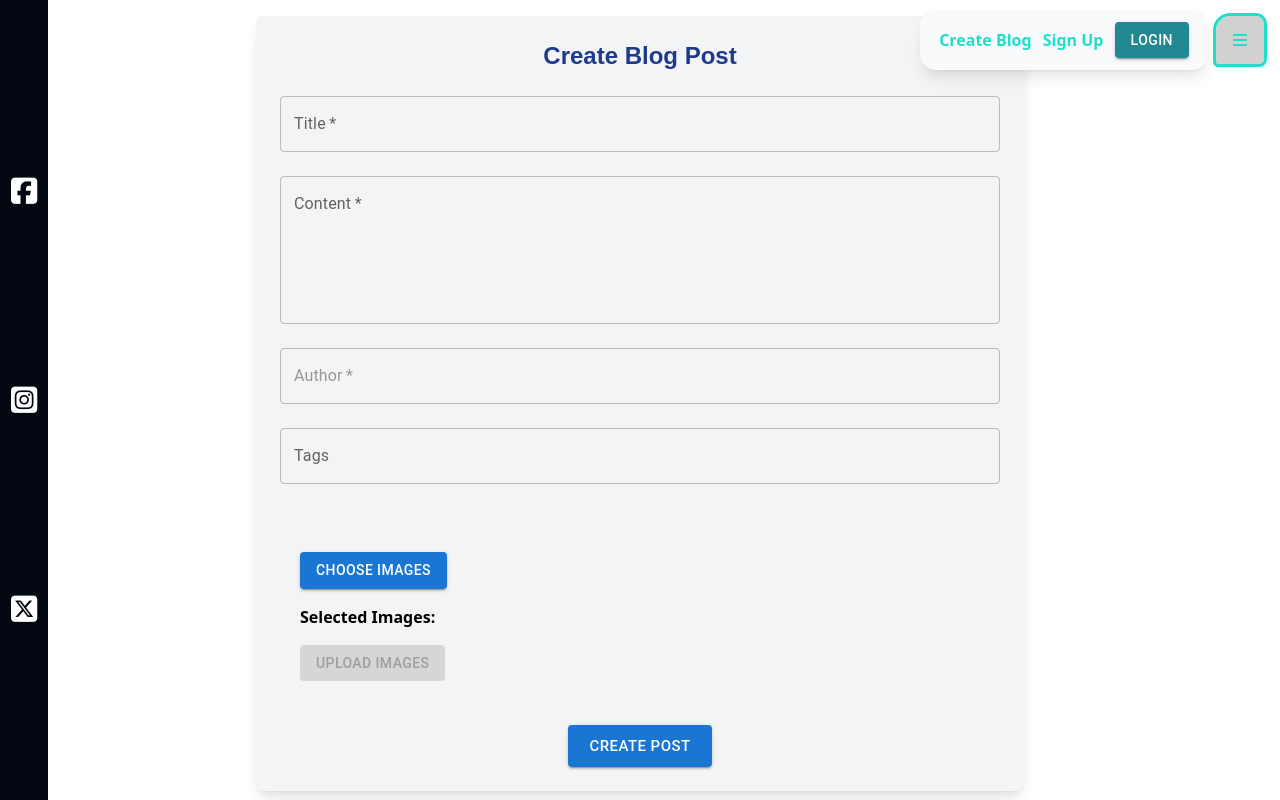
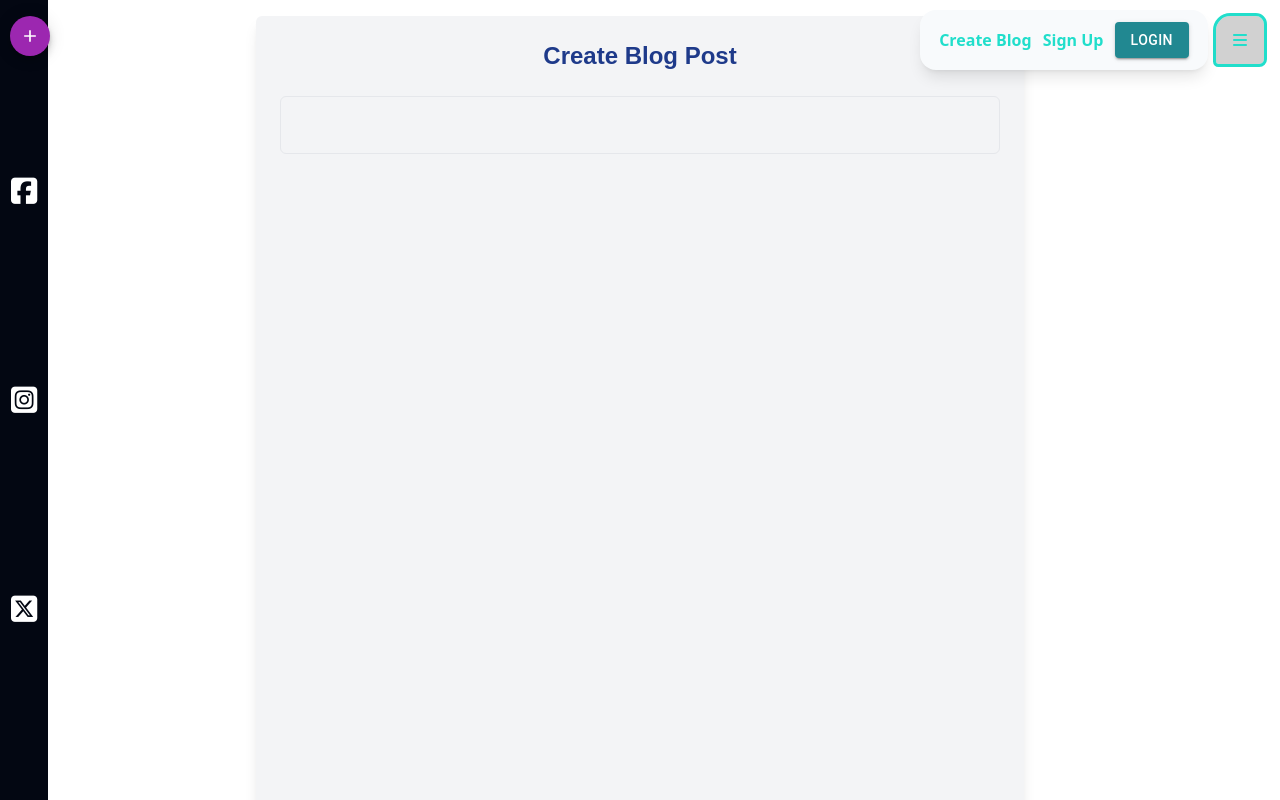
Before and after one commit to avinashkumar99/blogsy-mern, a React (Vite) app in the folder client/: page /post/create in a window 1280 px wide. Shown: the top 800 px of the page. Built offline with nearby package versions, Linux system fonts and the light colour scheme.

Commit message:
blog editor added

```diff
--- /dev/null
+++ b/client/src/components/BlogEditor.jsx
@@ -0,0 +1,30 @@
+import React, { useState } from "react";
+import { Editor, EditorState, RichUtils } from "draft-js";
+import "draft-js/dist/Draft.css";
+const BlogEditor = ({ placeholder, id, onKeyDown }) => {
+  const [editorState, setEditorState] = useState(EditorState.createEmpty());
+  const handleKeyCommand = (command, editorState) => {
+    if (command === "backspace") {
+      const currentContent = editorState.getCurrentContent();
+      console.log(currentContent);
+      if (!currentContent.hasText()) {
+        onKeyDown && onKeyDown({ key: "Backspace" }, id);
+      }
+    }
+  };
+  return (
+    <>
+      <div className="h-full w-full border rounded-md p-4 mb-4 focus:border-gray-500">
+        <Editor
+          editorState={editorState}
+          onChange={setEditorState}
+          placeholder={placeholder}
+          id={id}
+          handleKeyCommand={handleKeyCommand}
+        />
+      </div>
+    </>
+  );
+};
+
+export default BlogEditor;
--- a/client/src/components/CreatePost.jsx
+++ b/client/src/components/CreatePost.jsx
@@ -5,10 +5,14 @@ import Button from "@mui/material/Button";
 
 import Chip from "@mui/material/Chip";
 import Alert from "@mui/material/Alert";
+import AddSharpIcon from "@mui/icons-material/AddSharp";
+import { Fab } from "@mui/material";
 import axiosInstance from "../../axiosMiddleware";
 import Message from "./Message";
 import { api } from "../../constant";
 import { Backdrop, CircularProgress } from "@mui/material";
+import BlogEditor from "./BlogEditor";
+import { AddCircleOutlineSharp, AddCircleSharp } from "@mui/icons-material";
 const CreatePost = ({ apiBaseUrl }) => {
   const [formData, setFormData] = useState({
     title: "",
@@ -22,6 +26,8 @@ const CreatePost = ({ apiBaseUrl }) => {
   });
   const [open, setOpen] = useState(false);
   const [msg, setMsg] = useState("");
+  const [selectedTool, setSelectedTool] = useState(null);
+  const [addEditor, setAddEditor] = useState([]);
 
   const [authors, setAuthors] = useState([]);
   const [tags, setTags] = useState([]);
@@ -132,8 +138,27 @@ const CreatePost = ({ apiBaseUrl }) => {
     setIsImageLoading(false);
   };
 
+  useEffect(() => {
+    // state change of the tools
+    console.log("add editor,,,,,,,,,,,", addEditor);
+  }, [addEditor]);
+  const handleAddEditor = () => {
+    setAddEditor((prev) => [
+      ...prev,
+      prev.length ? prev[prev.length - 1] + 1 : 0,
+    ]);
+  };
+
+  const handleKeyDown = (e, idx) => {
+    if (e.key === "Backspace") {
+      console.log(e.key);
+      setAddEditor((prev) => prev.filter((_, index) => idx !== index));
+    }
+    console.log("not working.............");
+  };
+
   return (
-    <div className="max-w-3xl mx-auto p-6 bg-gray-100 shadow-lg rounded-md my-4">
+    <div className="max-w-3xl mx-auto p-6 bg-gray-100 shadow-lg rounded-md my-4 min-h-screen">
       {isImageLoading && (
         <Backdrop
           sx={(theme) => ({
@@ -150,8 +175,34 @@ const CreatePost = ({ apiBaseUrl }) => {
       <h2 className="text-2xl font-bold mb-6 text-center text-blue-900">
         Create Blog Post
       </h2>
-      <form onSubmit={handleSubmit} className="space-y-6">
-        {/* Title */}
+
+      <BlogEditor placeHolder={"TITLE"} />
+      {addEditor.map((idx) => {
+        return (
+          <>
+            <BlogEditor
+              placeholder={"Write here..."}
+              sx={{ position: "relative" }}
+              key={idx}
+              id={idx}
+              onKeyDown={(e, id) => handleKeyDown(e, idx)}
+              // onKeyDown={(e) => handleKeyDown(e, idx)}
+            />
+          </>
+        );
+      })}
+      <Fab
+        color="secondary"
+        aria-label="add"
+        size="small"
+        sx={{ position: "absolute", top: "0", left: "10px" }}
+        onClick={handleAddEditor}
+      >
+        <AddSharpIcon fontSize="small" />
+      </Fab>
+
+      {/* <form onSubmit={handleSubmit} className="space-y-6">
+
         <div>
           <TextField
             fullWidth
@@ -164,7 +215,7 @@ const CreatePost = ({ apiBaseUrl }) => {
           />
         </div>
 
-        {/* Content */}
+
         <div>
           <TextField
             fullWidth
@@ -179,7 +230,7 @@ const CreatePost = ({ apiBaseUrl }) => {
           />
         </div>
 
-        {/* Author */}
+
         <div>
           <TextField
             fullWidth
@@ -195,7 +246,7 @@ const CreatePost = ({ apiBaseUrl }) => {
           />
         </div>
 
-        {/* Tags */}
+
         <div>
           <TextField
             fullWidth
@@ -220,7 +271,7 @@ const CreatePost = ({ apiBaseUrl }) => {
         </div>
 
         <div style={{ padding: "20px" }}>
-          {/* Image input field */}
+
 
           <Button
             variant="contained"
@@ -238,7 +289,7 @@ const CreatePost = ({ apiBaseUrl }) => {
             />
           </Button>
 
-          {/* Image previews */}
+
           <div style={{ marginTop: "1rem" }}>
             <strong>Selected Images:</strong>
             <div
@@ -257,26 +308,12 @@ const CreatePost = ({ apiBaseUrl }) => {
                       borderRadius: "8px",
                     }}
                   />
-                  {/* <Button
-                    variant="contained"
-                    color="secondary"
-                    size="small"
-                    onClick={() => handleRemoveImage(index)}
-                    style={{
-                      position: "absolute",
-                      top: "5px",
-                      right: "5px",
-                      fontSize: "10px",
-                    }}
-                  >
-                    Remove
-                  </Button> */}
                 </div>
               ))}
             </div>
           </div>
 
-          {/* Upload button */}
+
           <Button
             variant="contained"
             color="primary"
@@ -299,7 +336,7 @@ const CreatePost = ({ apiBaseUrl }) => {
             Create Post
           </Button>
         </div>
-      </form>
+      </form> */}
     </div>
   );
 };
--- a/client/src/components/PostDetails.jsx
+++ b/client/src/components/PostDetails.jsx
@@ -1,4 +1,4 @@
-import React, { useEffect, useState } from "react";
+import React, { useEffect, useRef, useState } from "react";
 
 import { useParams } from "react-router";
 import FavoriteBorderIcon from "@mui/icons-material/FavoriteBorder";
@@ -15,6 +15,7 @@ import { useContext } from "react";
 const PostDetails = () => {
   const { id } = useParams();
   const { isLogged, logout } = useContext(AuthContext);
+  const titleRef = useRef();
 
   const [isOwner, setIsOwner] = useState(false);
   const [profileImg, setProfileImg] = useState("");
@@ -34,6 +35,30 @@ const PostDetails = () => {
     _id: "",
   });
   const navigate = useNavigate();
+
+  useEffect(() => {
+    if (!postDetails?.title) return;
+
+    let idx = 0;
+
+    if (titleRef.current) {
+      titleRef.current.textContent = "";
+    }
+
+    const runningText = () => {
+      if (idx < postDetails.title.length) {
+        titleRef.current.textContent += postDetails.title.charAt(idx);
+        idx++;
+      } else {
+        clearInterval(id);
+      }
+    };
+
+    const id = setInterval(runningText, 100);
+
+    return () => clearInterval(id);
+  }, [postDetails.title]);
+  // fetching api
   useEffect(() => {
     const fetchPost = () => {
       console.log(id);
@@ -108,6 +133,7 @@ const PostDetails = () => {
 
   return (
     <>
+      <section className="content-height">
         {isLoading ? (
           <Box
             sx={{
@@ -122,10 +148,10 @@ const PostDetails = () => {
           </Box>
         ) : (
           <>
-          <div className="w-full min-h-[100vh] p-4 my-4 relative flex justify-start items-center">
-            <div className="absolute md:left-14  md:ms-6 w-[60%] md:mr-2 bg-white shadow-lg rounded-lg p-6 my-8">
+            <div className="w-full p-4 my-4 relative flex justify-start flex-col md:flex-row">
+              <div className="md:ms-14 md:w-[60%] md:mr-2 bg-white shadow-lg rounded-lg p-6 my-2">
                 <Message isOpen={open} message={msg} />
-              <div className="mb-6 relative flex">
+                <div className="mb-6 relative flex md:flex-nowrap flex-wrap">
                   {isOwner && isLogged && !isLoading && (
                     <div className="flex absolute right-8">
                       <Button
@@ -156,10 +182,11 @@ const PostDetails = () => {
 
                   <div className="ml-6">
                     <h1
-                    className="text-3xl font-semibold text-gray-800"
-                    style={{ width: "33rem" }}
+                      ref={titleRef}
+                      className="text-3xl font-semibold text-gray-800 md:w-80 sm:w-72 w-56"
+                      // style={{ width: "33rem" }}
                     >
-                    {postDetails.title}
+                      {/* {postDetails.title} */}
                     </h1>
                     <p className="text-sm text-gray-600 mt-2">
                       By {postDetails.author} on {formattedDate}
@@ -231,14 +258,17 @@ const PostDetails = () => {
                   )}
                 </div>
               </div>
-            <div className="fixed right-8 w-[30%] top-8 h-auto rounded-lg shadow-lg p-4">
+              <div className="md:fixed md:right-8 md:w-[30%] md:top-8 h-auto rounded-lg shadow-lg p-4">
                 <div className="relative w-full h-full">
                   <p className="text-md font-semibold">
                     A little bit about author...
                   </p>
                   <div className="flex flex-wrap my-8 p-4">
                     <span className="w-20 h-20 border border-pink-700 p-1 mr-4">
-                    <img src={`${profileImg}`} className="w-20 object-cover" />
+                      <img
+                        src={`${profileImg}`}
+                        className="w-20 object-cover"
+                      />
                     </span>
                     <div className="h-full flex flex-col justify-center flex-1">
                       <p className="ms-2 text-md font-semibold">The Author</p>
@@ -264,6 +294,7 @@ const PostDetails = () => {
             </div>
           </>
         )}
+      </section>
     </>
   );
 };
```
Lines whose indentation alone changed are shown as unchanged.
